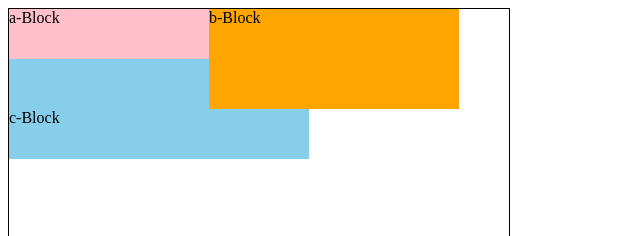
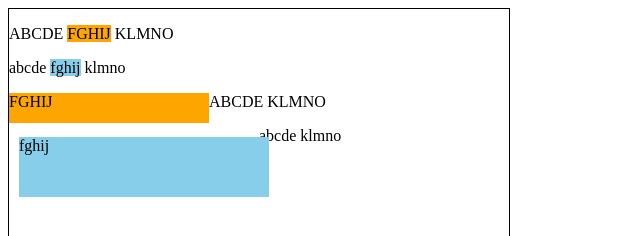
Before and after one commit to re8code/web103-10-Position, a plain HTML site: page index.html in a window 1280 px wide. Shown: the top 236 px of the page, without its empty margins (0-640 px from the left). Drawn offline with Linux system fonts and the light colour scheme.

Commit message:
relative-4

```diff
--- a/index.html
+++ b/index.html
@@ -11,9 +11,10 @@
 <body>
 <div class="base">
 
-<div class="a fl">a-Block</div>
-<div class="b fl">b-Block</div>
-<div class="c">c-Block</div>
+<p>ABCDE <span class="a">FGHIJ</span> KLMNO</p>
+<p>abcde <span class="b">fghij</span> klmno</p>
+<p>ABCDE <span class="a fl">FGHIJ</span> KLMNO</p>
+<p>abcde <span class="b fl pos">fghij</span> klmno</p>
 
 </div>
 </body>
--- a/main.css
+++ b/main.css
@@ -1,19 +1,18 @@
 .a {
-  width: 200px; height: 50px;
-  background-color: pink;
+  width: 200px; height: 30px;
+  background-color: orange;
   /* position: relative; top: 10px; */
 }
 .b {
-  width: 250px; height: 100px;
-  background-color: orange;
+  width: 250px; height: 60px;
+  background-color: skyblue;
   /* position: relative; left: 10px; */
 }
-.c {
-  width: 300px; height: 150px;
-  background-color: skyblue;
-  /* position: relative; top: 100px; */
+.fl {float: left;}
+.pos {
+  position: relative;
+  top: 10px; left: 10px;
 }
-.fl {float: left;}
 
 
 
```
